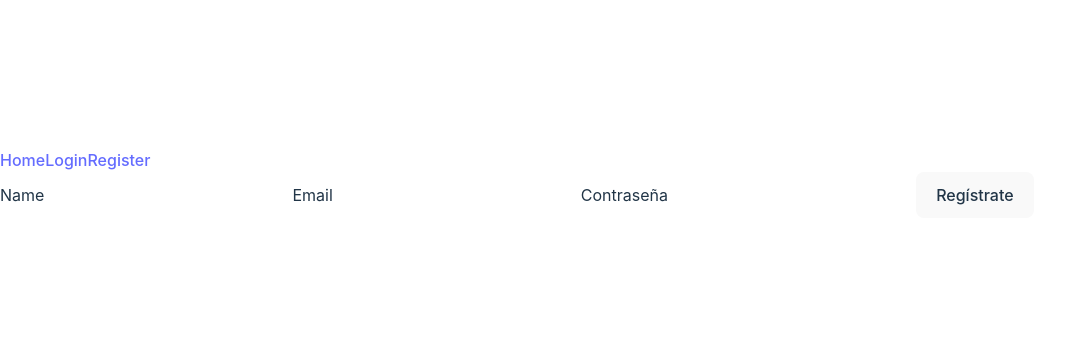
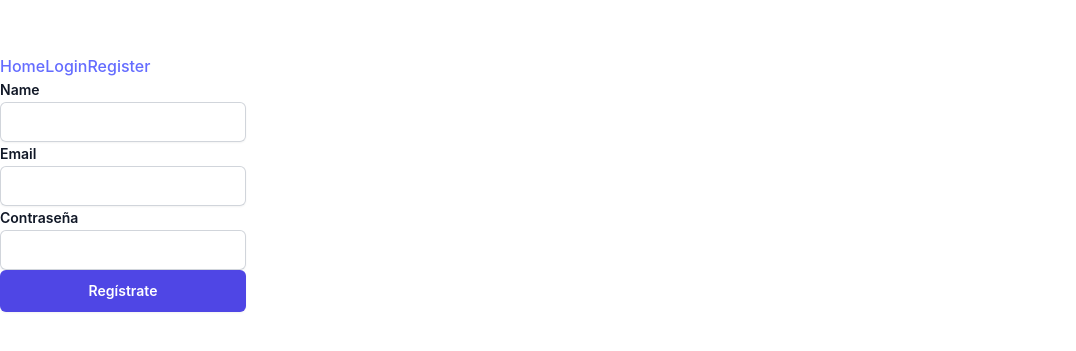
Before and after one commit to GuillermoGCP/Social-Links, a React (Vite) app: page /register in a window 1280 px wide. Shown: the part 217-568 px from the top of the page, without its empty margins (0-1076 px from the left). Built offline with nearby package versions, Linux system fonts and the light colour scheme.

Commit message:
probar estilos

```diff
--- a/src/components/Button.jsx
+++ b/src/components/Button.jsx
@@ -1,6 +1,13 @@
 import PropTypes from "prop-types";
 const Button = ({ handler, children }) => {
-  return <button onClick={handler}>{children}</button>;
+  return (
+    <button
+      className="block w-full rounded-md bg-indigo-600 px-3.5 py-2.5 text-center text-sm font-semibold text-white shadow-sm hover:bg-indigo-500 focus-visible:outline focus-visible:outline-2 focus-visible:outline-offset-2 focus-visible:outline-indigo-600"
+      onClick={handler}
+    >
+      {children}
+    </button>
+  );
 };
 Button.propTypes = {
   handler: PropTypes.func,
--- a/src/components/EmailInput.jsx
+++ b/src/components/EmailInput.jsx
@@ -2,8 +2,14 @@ import PropTypes from "prop-types";
 const EmailInput = ({ email, setEmail }) => {
   return (
     <>
-      <label htmlFor="email">Email</label>
+      <label
+        className="block text-sm font-semibold leading-6 text-gray-900"
+        htmlFor="email"
+      >
+        Email
+      </label>
       <input
+        className="block w-full rounded-md border-0 px-3.5 py-2 text-gray-900 shadow-sm ring-1 ring-inset ring-gray-300 placeholder:text-gray-400 focus:ring-2 focus:ring-inset focus:ring-indigo-600 sm:text-sm sm:leading-6"
         type="email"
         id="email"
         value={email}
--- a/src/components/PasswordInput.jsx
+++ b/src/components/PasswordInput.jsx
@@ -2,8 +2,14 @@ import PropTypes from "prop-types";
 const PasswordForm = ({ password, setPassword }) => {
   return (
     <>
-      <label htmlFor="password">Contraseña</label>
+      <label
+        className="block text-sm font-semibold leading-6 text-gray-900"
+        htmlFor="password"
+      >
+        Contraseña
+      </label>
       <input
+        className="block w-full rounded-md border-0 px-3.5 py-2 text-gray-900 shadow-sm ring-1 ring-inset ring-gray-300 placeholder:text-gray-400 focus:ring-2 focus:ring-inset focus:ring-indigo-600 sm:text-sm sm:leading-6"
         type="password"
         id="password"
         value={password}
--- a/src/components/SelectInput.jsx
+++ b/src/components/SelectInput.jsx
@@ -4,6 +4,7 @@ const SelectInput = ({ children, value, onChange }) => {
     <>
       <label htmlFor="select">{children}</label>
       <select
+        className="h-full rounded-md border-0 bg-transparent bg-none py-0 pl-4 pr-9 text-gray-400 focus:ring-2 focus:ring-inset focus:ring-indigo-600 sm:text-sm"
         id="ratingSelect"
         name="ratingSelect"
         value={value}
--- a/src/components/TextInput.jsx
+++ b/src/components/TextInput.jsx
@@ -2,10 +2,14 @@ import PropTypes from "prop-types";
 const TextInput = ({ name, setName, children }) => {
   return (
     <>
-      <label className="border-red-600" htmlFor="name">
+      <label
+        className="block text-sm font-semibold leading-6 text-gray-900"
+        htmlFor="name"
+      >
         {children}
       </label>
       <input
+        className="block w-full rounded-md border-0 px-3.5 py-2 text-gray-900 shadow-sm ring-1 ring-inset ring-gray-300 placeholder:text-gray-400 focus:ring-2 focus:ring-inset focus:ring-indigo-600 sm:text-sm sm:leading-6"
         type="text"
         id="name"
         value={name}
--- a/src/components/UrlInput.jsx
+++ b/src/components/UrlInput.jsx
@@ -2,8 +2,14 @@ import PropTypes from "prop-types";
 const InputUrl = ({ urlState, setUrlState, children }) => {
   return (
     <>
-      <label htmlFor="inputUrl">{children}</label>
+      <label
+        className="block text-sm font-semibold leading-6 text-gray-900"
+        htmlFor="inputUrl"
+      >
+        {children}
+      </label>
       <input
+        className="block w-full rounded-md border-0 px-3.5 py-2 text-gray-900 shadow-sm ring-1 ring-inset ring-gray-300 placeholder:text-gray-400 focus:ring-2 focus:ring-inset focus:ring-indigo-600 sm:text-sm sm:leading-6"
         type="url"
         id="inputUrl"
         value={urlState}
```
